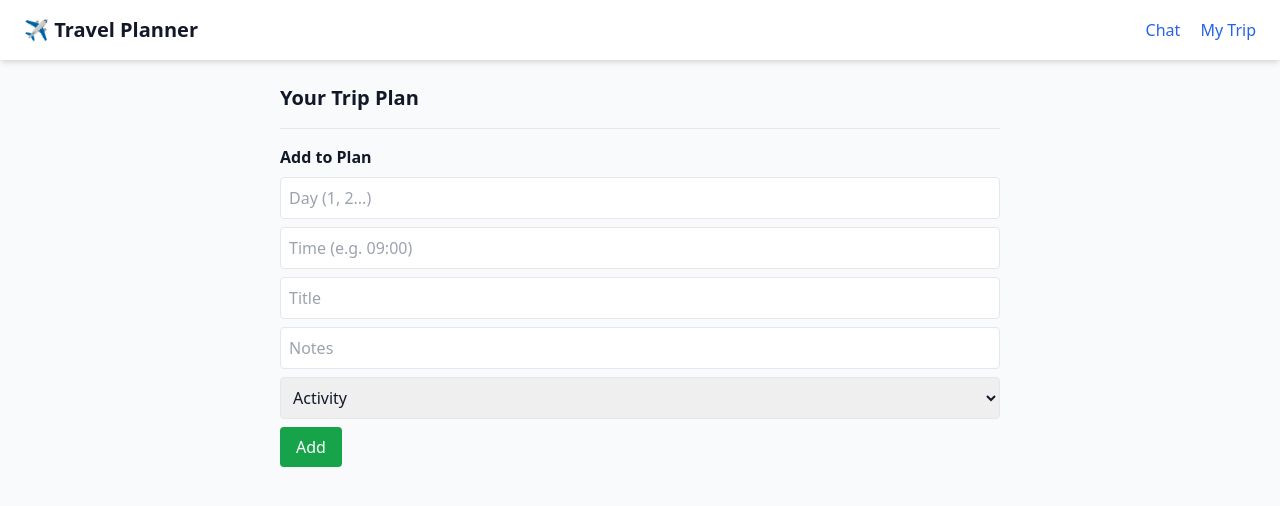
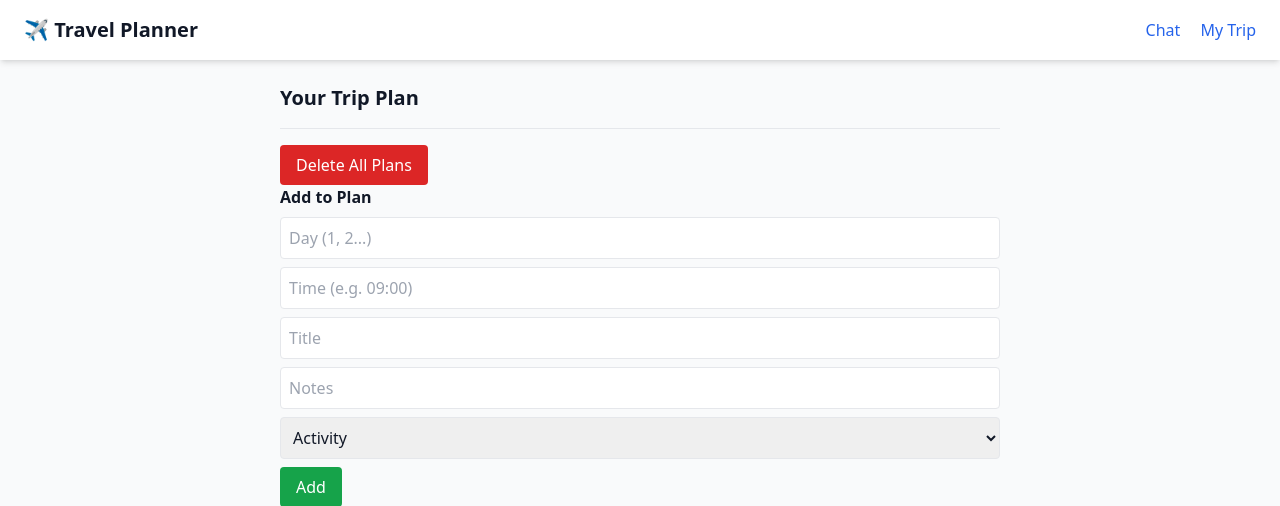
Before and after one commit to vmkhoa/travel-planner, a Flask app: page /plan in a window 1280 px wide. Shown: the top 506 px of the page. Run offline with Flask 3, Linux system fonts and the light colour scheme; data that the repository does not hold is empty; some libraries are stand-ins or nearby versions.

Commit message:
Implemented delete for plans

```diff
--- a/app.py
+++ b/app.py
@@ -115,5 +115,15 @@ def plan():
     plans = list(db.trip_plan.find({"userId": "demo"}).sort("day", 1))
     return render_template("plan.html", plans=plans)
 
+@app.route("/plan/delete", methods=["POST"])
+def delete_all_plans():
+    db.trip_plan.delete_many({"userId": "demo"})
+    return redirect("/plan")
+
+@app.route("/plan/delete/<int:day>", methods=["POST"])
+def delete_day_plan(day):
+    db.trip_plan.delete_one({"userId": "demo", "day": day})
+    return redirect("/plan")
+
 if __name__ == "__main__":
     app.run(debug=True)
--- a/templates/plan.html
+++ b/templates/plan.html
@@ -4,7 +4,16 @@
 
 {% for day in plans %}
   <div class="mb-6">
-    <h3 class="font-semibold">Day {{ day.day }}</h3>
+    <div class="flex items-center justify-between">
+  <h3 class="font-semibold">Day {{ day.day }}</h3>
+  <form method="post" action="/plan/delete/{{ day.day }}" onsubmit="return confirm('Delete all items for Day {{ day.day }}?');">
+    <button type="submit" class="text-red-600 hover:text-red-800 text-lg font-bold" title="Delete Day">
+      &times;
+    </button>
+  </form>
+</div>
+
+
     <ul class="list-disc pl-5">
       {% for item in day["items"] %}
         <li>
@@ -17,6 +26,13 @@
 {% endfor %}
 
 <hr class="my-4">
+
+<!-- Delete All Button -->
+<form method="post" action="/plan/delete" onsubmit="return confirm('Are you sure you want to delete all plans?');">
+  <button type="submit" class="bg-red-600 text-white px-4 py-2 rounded hover:bg-red-700">
+    Delete All Plans
+  </button>
+</form>
 
 <h3 class="font-semibold mb-2">Add to Plan</h3>
 <form method="post" class="space-y-2">
```
